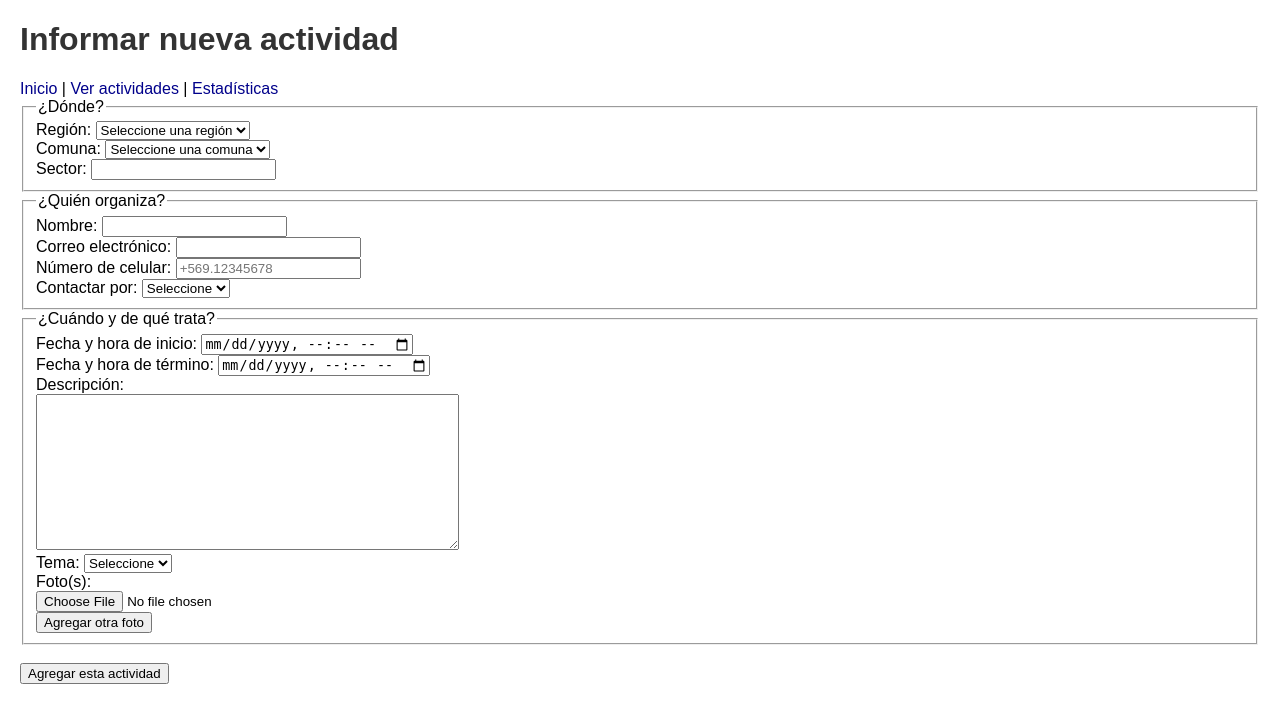
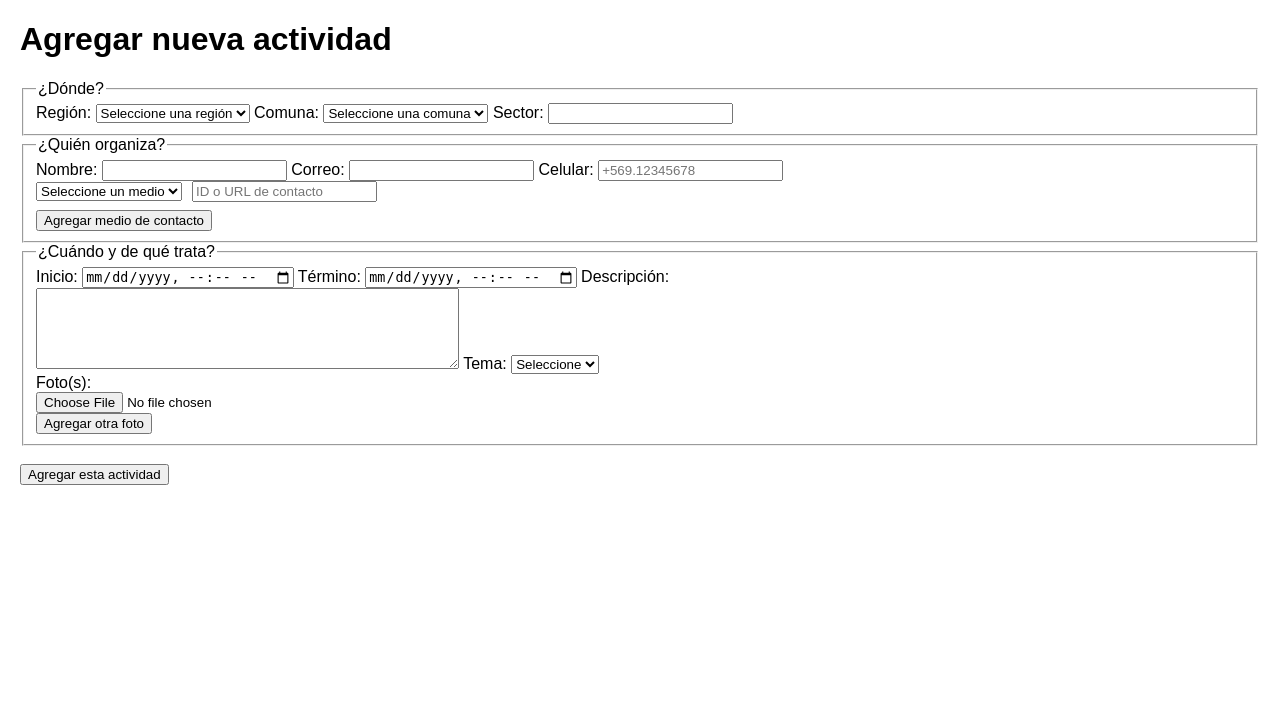
Before and after one commit to jose-vera98/Tarea-Apps-Web, a Flask app: page /formulario in a window 1280 px wide. Shown: the top 723 px of the page. Run offline with Flask 3, Linux system fonts and the light colour scheme.

Commit message:
Detalles finales

```diff
--- a/templates/formulario.html
+++ b/templates/formulario.html
@@ -3,84 +3,73 @@
 <head>
     <meta charset="UTF-8">
     <title>Agregar Actividad</title>
-    <link rel="stylesheet" href="css/estilos.css">
+    <link rel="stylesheet" href="{{ url_for('static', filename='css/estilos.css') }}">
+    <script src="{{ url_for('static', filename='js/validaciones.js') }}" defer></script>
 </head>
 <body>
-    <header>
-        <h1>Informar nueva actividad</h1>
-        <nav>
-            <a href="index.html">Inicio</a> |
-            <a href="listado.html">Ver actividades</a> |
-            <a href="estadisticas.html">Estadísticas</a>
-        </nav>
-    </header>
+    <h1>Agregar nueva actividad</h1>
 
-    <form id="form-actividad">
+    <form id="form-actividad" method="POST" enctype="multipart/form-data">
+        <!-- Sección 1: ¿Dónde? -->
         <fieldset>
             <legend>¿Dónde?</legend>
-
             <label for="region">Región:</label>
             <select id="region" name="region">
     			<option value="">Seleccione una región</option>
-                <option value="RM">Región Metropolitana</option>
-                <option value="V">Valparaíso</option>
-            </select><br>
+    			{% for region in regiones %}
+       				<option value="{{ region.id }}">{{ region.nombre }}</option>
+    			{% endfor %}
+			</select>
+
 
             <label for="comuna">Comuna:</label>
             <select id="comuna" name="comuna">
     			<option value="">Seleccione una comuna</option>
-            </select><br>
+			</select>
+
 
             <label for="sector">Sector:</label>
             <input type="text" id="sector" name="sector" maxlength="100">
         </fieldset>
 
+        <!-- Sección 2: ¿Quién organiza? -->
         <fieldset>
             <legend>¿Quién organiza?</legend>
+            <label for="nombre">Nombre:</label>
+            <input type="text" id="nombre" name="nombre" maxlength="200">
 
-            <label for="nombre">Nombre:</label>
-            <input type="text" id="nombre" name="nombre" maxlength="200"><br>
+            <label for="email">Correo:</label>
+            <input type="email" id="email" name="email" maxlength="100">
 
-            <label for="email">Correo electrónico:</label>
-            <input type="email" id="email" name="email" maxlength="100"><br>
+            <label for="celular">Celular:</label>
+            <input type="tel" id="celular" name="celular" placeholder="+569.12345678">
 
-            <label for="celular">Número de celular:</label>
-            <input type="tel" id="celular" name="celular" placeholder="+569.12345678"><br>
+            <div id="bloque-contactos"></div>
+            <button type="button" id="agregar-contacto">Agregar medio de contacto</button>
 
-            <label for="contactar_por">Contactar por:</label>
-            <select id="contactar_por" name="contactar_por">
-                <option value="">Seleccione</option>
-                <option value="whatsapp">WhatsApp</option>
-                <option value="telegram">Telegram</option>
-                <option value="x">X</option>
-                <option value="instagram">Instagram</option>
-                <option value="tiktok">TikTok</option>
-                <option value="otra">Otra</option>
-            </select>
-            <div id="contacto_extra"></div>
         </fieldset>
 
+        <!-- Sección 3: ¿Cuándo y de qué trata? -->
         <fieldset>
             <legend>¿Cuándo y de qué trata?</legend>
+            <label for="inicio">Inicio:</label>
+            <input type="datetime-local" id="inicio" name="inicio">
 
-            <label for="inicio">Fecha y hora de inicio:</label>
-            <input type="datetime-local" id="inicio" name="inicio"><br>
-
-            <label for="termino">Fecha y hora de término:</label>
-            <input type="datetime-local" id="termino" name="termino"><br>
+            <label for="termino">Término:</label>
+            <input type="datetime-local" id="termino" name="termino">
 
             <label for="descripcion">Descripción:</label><br>
-            <textarea id="descripcion" name="descripcion" cols="50" rows="10"></textarea><br>
+            <textarea id="descripcion" name="descripcion" cols="50" rows="5"></textarea>
 
             <label for="tema">Tema:</label>
             <select id="tema" name="tema">
                 <option value="">Seleccione</option>
-                <option value="musica">Música</option>
+                <option value="música">Música</option>
                 <option value="deporte">Deporte</option>
                 <option value="ciencias">Ciencias</option>
-                <option value="religion">Religión</option>
-                <option value="politica">Política</option>
-                <option value="tecnologia">Tecnología</option>
+                <option value="religión">Religión</option>
+                <option value="política">Política</option>
+                <option value="tecnología">Tecnología</option>
                 <option value="juegos">Juegos</option>
                 <option value="baile">Baile</option>
                 <option value="comida">Comida</option>
@@ -90,7 +79,7 @@
 
             <label for="foto">Foto(s):</label>
             <div id="fotos">
-                <input type="file" name="foto[]" id="foto" accept="image/*">
+                <input type="file" name="foto[]" accept="image/*">
             </div>
             <button type="button" id="agregar-foto">Agregar otra foto</button>
         </fieldset>
@@ -98,7 +87,7 @@
         <br>
         <button type="submit">Agregar esta actividad</button>
     </form>
-
+</body>
 <div id="confirmacion" style="display: none;">
     <p>¿Está seguro que desea agregar esta actividad?</p>
     <button id="confirmar-si">Sí, estoy seguro</button>
@@ -107,9 +96,6 @@
 
 <div id="mensaje-final" style="display: none;">
     <p>Hemos recibido su información, muchas gracias y suerte en su actividad</p>
-        <a href="index.html">Volver a la portada</a>
+    <a href="/">Volver a la portada</a>
 </div>
-
-    <script src="js/validaciones.js"></script>
-</body>
 </html>
```
Also changed, not shown: README.md. Lines whose indentation alone changed are shown as unchanged.
